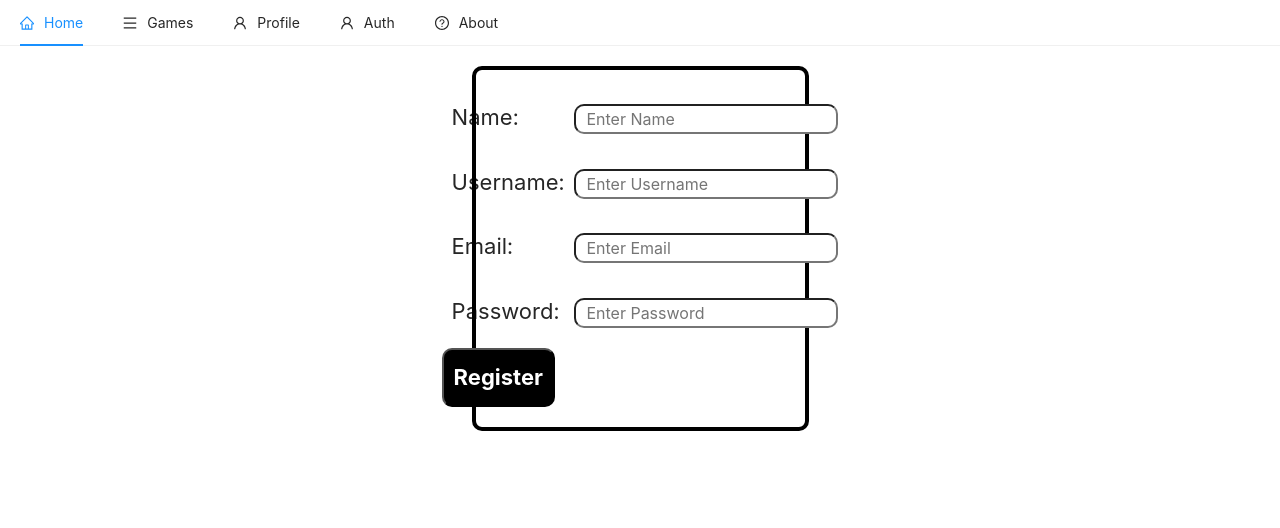
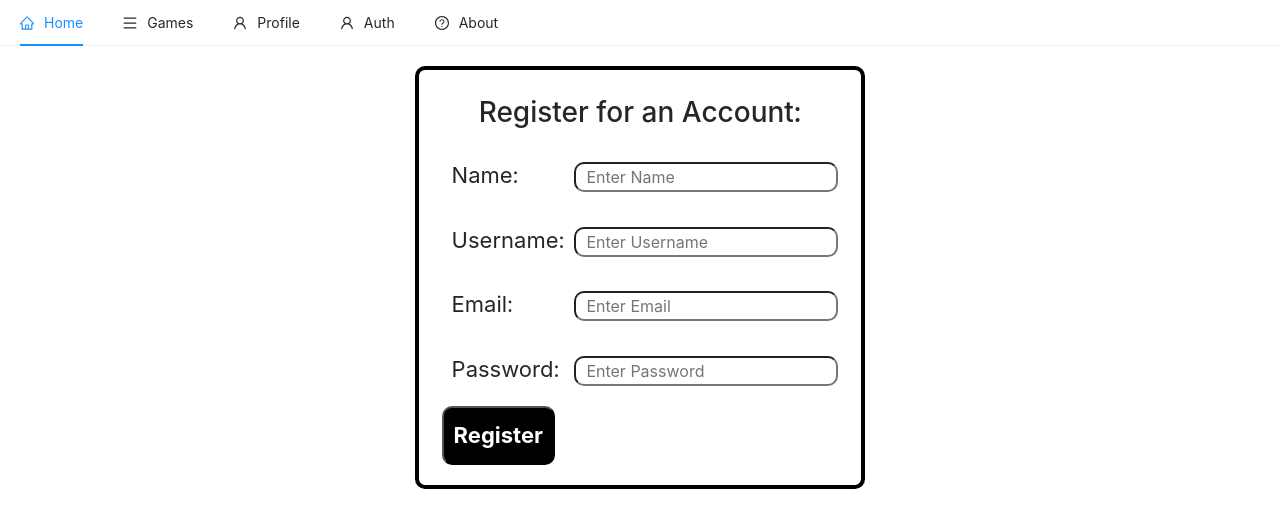
Before and after one commit to Manion-sebastian/waggroup, a Next.js app: page /register in a window 1280 px wide. Shown: the top 528 px of the page. Built offline with nearby package versions, Linux system fonts and the light colour scheme.

Commit message:
fixed box sizing.

```diff
--- a/components/authentication/registration.tsx
+++ b/components/authentication/registration.tsx
@@ -51,6 +51,11 @@ const Registration = ({}: Props) => {
 
   return (
     <div className={styles.authForms}>
+
+        <h1>Register for an Account:</h1>
+
+        <p>{msg}</p>
+
         <form onSubmit={handleSubmit}>
             <div className={styles.authLabelSection}>
                 <label className={styles.authLabel} htmlFor="name">Name:</label>
--- a/styles/baseSite/Auth.module.css
+++ b/styles/baseSite/Auth.module.css
@@ -1,7 +1,7 @@
 
 .authForms {
     border-radius: 10px;
-    max-width: 337px;
+    max-width: 450px;
     border: 4px solid black;
     padding: 20px;
     margin: 20px auto;
```
